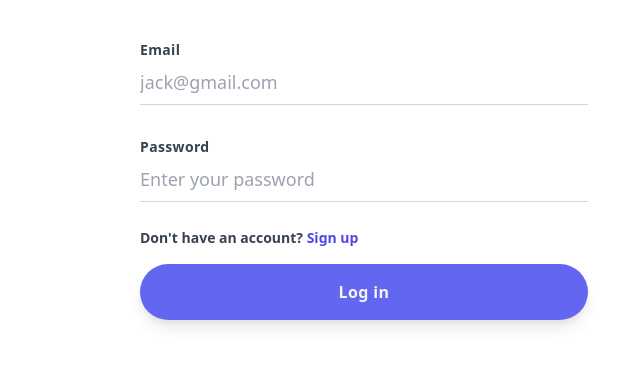
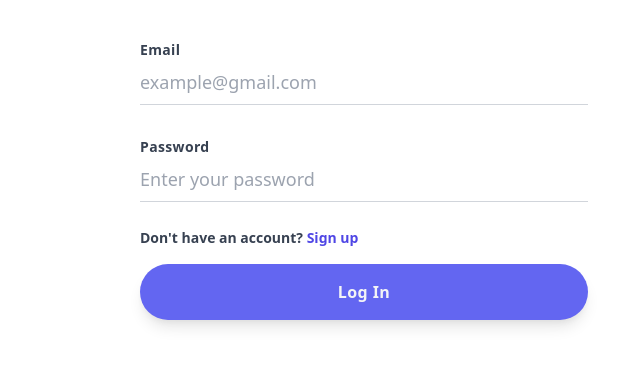
Before and after one commit to Jcheahh/TodoList-old, a React (Create React App) app: page /login in a window 1280 px wide. Shown: the part 328-694 px from the top of the page, without its empty margins (276-916 px from the left). Built offline with nearby package versions, Linux system fonts and the light colour scheme; no server answers.

Commit message:
Update submitting

```diff
--- a/src/component/Login.jsx
+++ b/src/component/Login.jsx
@@ -35,11 +35,13 @@ export default function Login() {
         setUser(e.target.values);
     };
 
-    const handleSubmit = (values) => {
+    const handleSubmit = (values, _, callback) => {
         // values.preventDefault();
         auth.login(values.email, values.password, () => {
             history.replace(from);
+            callback();
         }, (error) => {
+            callback(error || {});
             if (error === undefined) {
                 setErrMessage("Something went wrong");
             } else if (error.status === 422) {
@@ -76,7 +78,7 @@ export default function Login() {
                                         <>
                                             <input
                                                 className={`w-full text-lg py-2 border-b border-gray-300 focus:outline-none focus:border-indigo-500 ${meta.touched && !!meta.error ? "border-red-500" : ""}`}
-                                                placeholder="jack@gmail.com"
+                                                placeholder="example@gmail.com"
                                                 id="email"
                                                 name="email"
                                                 autoComplete="email"
@@ -121,11 +123,11 @@ export default function Login() {
                                 <button
                                     className="bg-indigo-500 text-gray-100 p-4 w-full rounded-full tracking-wide
                                 font-semibold font-display focus:outline-none focus:shadow-outline hover:bg-indigo-600
-                                shadow-lg mt-4"
+                                shadow-lg mt-4 disabled:opacity-50 disabled:hover:bg-indigo-500"
                                     type="submit"
                                     disabled={submitting}
                                 >
-                                    Log in
+                                    {submitting ? "Loading..." : "Log In"}
 
                                 </button>
                             </form>
--- a/src/component/SignUp.jsx
+++ b/src/component/SignUp.jsx
@@ -53,7 +53,7 @@ export default function SignUp() {
         setUser(e.target.values);
     };
 
-    const handleSubmit = (values) => {
+    const handleSubmit = (values, _, callback) => {
         // values.preventDefault();
 
         auth.signup(values.firstName,
@@ -63,7 +63,9 @@ export default function SignUp() {
             values.comfirmPassword,
             () => {
                 history.replace(from);
+                callback();
             }, (error) => {
+                callback({});
                 if (error.status === 422) {
                     setErrMessage("Invalid email address or password");
                 } else {
@@ -141,7 +143,7 @@ export default function SignUp() {
                                             <>
                                                 <input
                                                     className={`w-full text-lg py-2 border-b border-gray-300 focus:outline-none focus:border-indigo-500 ${meta.touched && !!meta.error ? "border-red-500" : ""}`}
-                                                    placeholder="jack@gmail.com"
+                                                    placeholder="example@gmail.com"
                                                     id="email"
                                                     name="email"
                                                     autoComplete="email"
@@ -206,11 +208,11 @@ export default function SignUp() {
                                 <button
                                     className="bg-indigo-500 text-gray-100 p-4 w-full rounded-full tracking-wide
                                 font-semibold font-display focus:outline-none focus:shadow-outline hover:bg-indigo-600
-                                shadow-lg mt-4"
+                                shadow-lg mt-4 disabled:opacity-50"
                                     type="submit"
                                     disabled={submitting}
                                 >
-                                    Sign Up
+                                    {submitting ? "Loading..." : "Sign Up"}
 
                                 </button>
                             </form>
```
